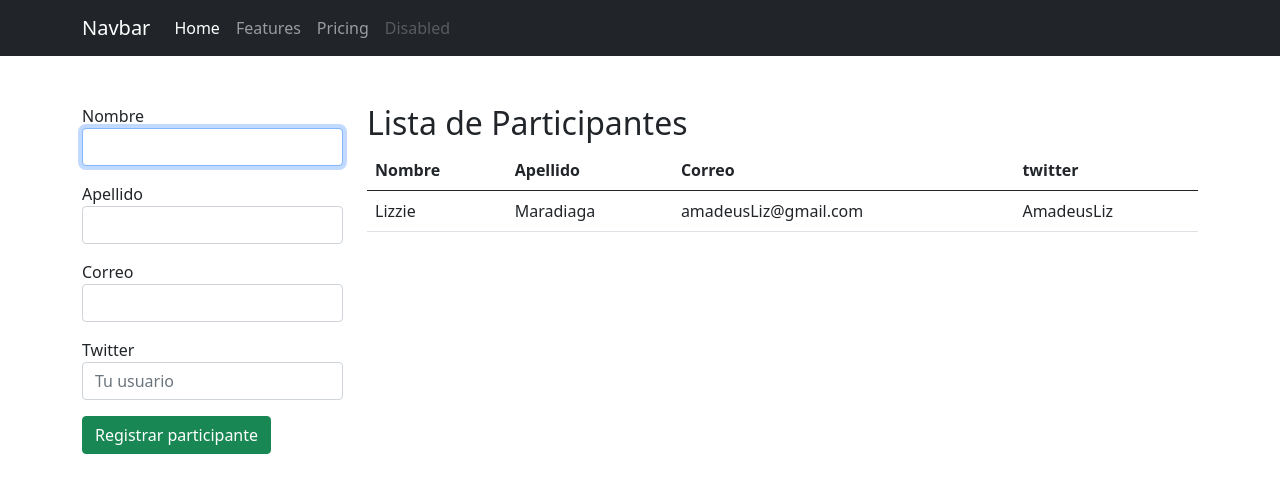
After one commit to Melva-99/Negocios-Web-Conferencia, a Django app: template app_registro/templates/registro/participantes.html in a window 1280 px wide. The commit adds this page. Shown: the top 493 px of the page. Run offline with Django 3.2, Linux system fonts and the light colour scheme; the template is opened without the code that fills it: values that come from a table or form of the project are taken from there, others are empty; data comes from the database, SQL or seed files in the repository; both versions use the stored data as it was after the commit.

Commit message:
estructura del proyecto de conferencias

```diff
--- a/app_registro/models.py
+++ b/app_registro/models.py
@@ -1,43 +1,50 @@
 from django.db import models
-
 
 '''
     Tipos de datos para los campos de los modelos:
-    -Todos los campos se obtienen de models
-    -Tipo CharField(max_lenght=25, default='Jack', null=true,blank=true)
+    - Todos los campos se obtienen de models
+    -> CharField(max_lenght=25, default='Jack', null=True, blank=True)
     -> TextField()
     -> IntegerField()
-    ->DecimalField(max_digits=5, decimal_places=2)
+    -> DecimalField(max_digits=5, decimal_places=2)
     -> PositiveIntegerField()
-    -> SamllIntegerField()
-    -> BooleanField(default=true)
+    -> SmallIntegerField()
+    -> BooleanField(default=True)
     -> EmailField()
     -> ImageField(upload_to='fotos')
     -> FileField(upload_to='archivos')
-    -> SlugField() : tesla ha afectado el precio del bitcoin tesla-ha-afectado-
-
-    Campos para establecer relaciones entre modelos:
-    >ForeignKey(Categoria,on_delete='models.CASCADE') 'models.SET_NULL'=valor huerfano on_delete=dependiendo de lo que pasa va ocurrir en el secundario
-    ->OneToOneField()
-    ->ManyToManyField()
-
+    -> SlugField(): Tesla ha afectado el precio del Bitcoin >> tesla-ha-afectado-....
+    Campos para establecer relaciones entre Modelos:
+    -> ForeignKey(Categoria, on_delete=models.SET_NULL, null=True)
+    -> OneToOneField()
+    -> ManyToManyField()
 '''
 
 class Conferencista(models.Model):
-    nombre = models.CharField(max_length=35)
-    apellido = models.CharField(max_length=35)
+    nombre = models.CharField(max_length=30)
+    apellido = models.CharField(max_length=30)
     experiencia = models.TextField()
 
     def __str__(self):
         return self.nombre
 
-#guardar participantes en la base de datos
+
 class Conferencia(models.Model):
     nombre = models.CharField(max_length=35)
-    fecha_registro = models.DateTimeField(auto_now_add=True) #se agrega la fecha del sistema
+    fecha_registro = models.DateTimeField(auto_now_add=True)
     fecha = models.DateField()
     hora = models.TimeField()
-    conferencista = models.ForeignKey(Conferencista, on_delete=models.CASCADE, null=true)
+    conferencista = models.ForeignKey(Conferencista, on_delete=models.CASCADE, null=True)
 
     def __str__(self):
-        return self.nombre
+        return f'Conferencia; {self.nombre} - Conferencista: {self.conferencista}'
+
+
+class Participante(models.Model):
+    nombre = models.CharField(max_length=25)
+    apellido = models.CharField(max_length=25)
+    correo = models.EmailField()
+    twitter = models.CharField(max_length=35, null=True, blank=True)
+
+    def __str__(self):
+        return f'{self.nombre} {self.apellido}'
--- /dev/null
+++ b/app_registro/templates/registro/participantes.html
@@ -0,0 +1,67 @@
+{% extends "base.html" %}
+
+{% block title %}
+    Productos
+{% endblock %}
+
+{% block container %}
+    <!-- emmet: meta lenguaje -->
+    <div class="row">
+        <!-- formulario -->
+        <div class="col-3">
+            <form action="{% url 'participantes' %}" method="post">
+                {% csrf_token %}
+                <div class="mb-3">
+                    <label for="nombre">Nombre</label>
+                    <input type="text" name="nombre" id="nombre" class="form-control" required autofocus>
+                </div>
+
+                <div class="mb-3">
+                    <label for="apellido">Apellido</label>
+                    <input type="text" name="apellido" id="apellido" class="form-control" required>
+                </div>
+
+                <div class="mb-3">
+                    <label for="correo">Correo</label>
+                    <input type="email" name="correo" id="correo" class="form-control" required>
+                </div>
+
+                <div class="mb-3">
+                    <label for="twitter">Twitter</label>
+                    <input type="text" name="twitter" id="twitter" class="form-control" placeholder="Tu usuario" required>
+                </div>
+
+                <div class="mb-3">
+                    <input type="submit" class="btn btn-success" value="Registrar participante">
+                </div>
+            </form>
+        </div>
+
+        <!-- datos -->
+        <div class="col-9">
+            <h2>Lista de Participantes</h2>
+            <table class="table table-hover">
+                <thead>
+                    <tr>
+                        <th>Nombre</th>
+                        <th>Apellido</th>
+                        <th>Correo</th>
+                        <th>twitter</th>
+                    </tr>
+                </thead>
+                <tbody>
+                    {% for p in participantes %}
+                    <tr>
+                        <td>{{ p.nombre }}</td>
+                        <td>{{ p.apellido }}</td>
+                        <td>{{ p.correo }}</td>
+                        <td>
+                            {{ p.twitter|default_if_none:'-' }}
+                        </td>
+                    </tr>
+                    {% endfor %}
+                </tbody>
+            </table>
+        </div>
+    </div>
+{% endblock %}
--- a/conferencias/settings.py
+++ b/conferencias/settings.py
@@ -104,7 +104,7 @@ AUTH_PASSWORD_VALIDATORS = [
 # Internationalization
 # https://docs.djangoproject.com/en/3.2/topics/i18n/
 
-LANGUAGE_CODE = 'en-us'
+LANGUAGE_CODE = 'es'
 
 TIME_ZONE = 'UTC'
 
--- a/conferencias/urls.py
+++ b/conferencias/urls.py
@@ -19,5 +19,6 @@ from app_registro import views
 
 urlpatterns = [
     path('admin/', admin.site.urls),
-    path('participantes/',views.index, name="index"),
+    path('', views.index, name='index'),
+    path('participantes/',views.participantes, name="participantes"),
 ]
--- a/global_templates/base.html
+++ b/global_templates/base.html
@@ -10,31 +10,26 @@
 <body>
     <nav class="navbar navbar-expand-lg navbar-dark bg-dark">
         <div class="container">
-          <a class="navbar-brand" href="#">Navbar</a>
-          <button class="navbar-toggler" type="button" data-bs-toggle="collapse" data-bs-target="#navbarNav" aria-controls="navbarNav" aria-expanded="false" aria-label="Toggle navigation">
+            <a class="navbar-brand" href="#">Navbar</a>
+            <button class="navbar-toggler" type="button" data-bs-toggle="collapse" data-bs-target="#navbarNavAltMarkup" aria-controls="navbarNavAltMarkup" aria-expanded="false" aria-label="Toggle navigation">
             <span class="navbar-toggler-icon"></span>
-          </button>
-          <div class="collapse navbar-collapse" id="navbarNav">
-            <ul class="navbar-nav">
-              <li class="nav-item">
-                <a class="nav-link active" aria-current="page" href="#">Home</a>
-              </li>
-              <li class="nav-item">
+            </button>
+            <div class="collapse navbar-collapse" id="navbarNavAltMarkup">
+            <div class="navbar-nav">
+                <a class="nav-link active" aria-current="page" href="/">Home</a>
                 <a class="nav-link" href="#">Features</a>
-              </li>
-              <li class="nav-item">
                 <a class="nav-link" href="#">Pricing</a>
-              </li>
-              <li class="nav-item">
                 <a class="nav-link disabled" href="#" tabindex="-1" aria-disabled="true">Disabled</a>
-              </li>
-            </ul>
-          </div>
+            </div>
+            </div>
         </div>
-      </nav>
+    </nav>
+
     <div class="container mt-5">
-        {% block container %} {% endblock %}
+        {% block container %}{% endblock %}
     </div>
+
+
     <script src="https://cdn.jsdelivr.net/npm/bootstrap@5.0.1/dist/js/bootstrap.bundle.min.js" integrity="sha384-gtEjrD/SeCtmISkJkNUaaKMoLD0//ElJ19smozuHV6z3Iehds+3Ulb9Bn9Plx0x4" crossorigin="anonymous"></script>
 </body>
 </html>
```
Also changed, not shown: app_registro/admin.py (+7 -4 lines), app_registro/templates/registro/index.html (+3 -52 lines), app_registro/views.py (+21 -36 lines), app_registro/migrations/0001_initial.py (added), db.sqlite3.
